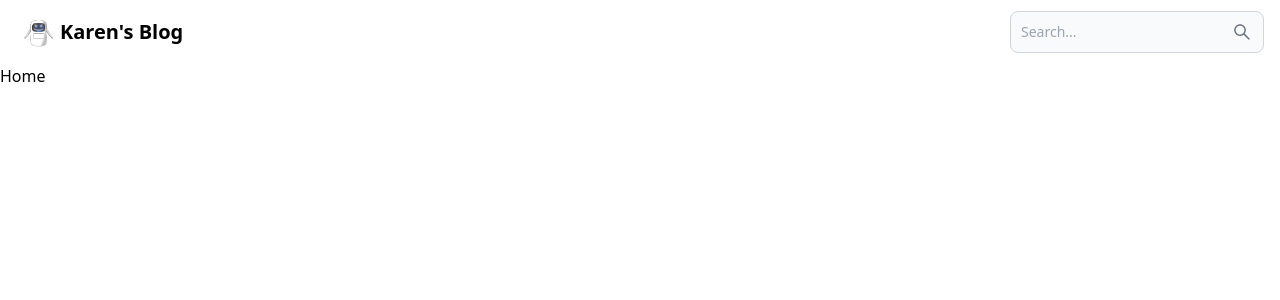
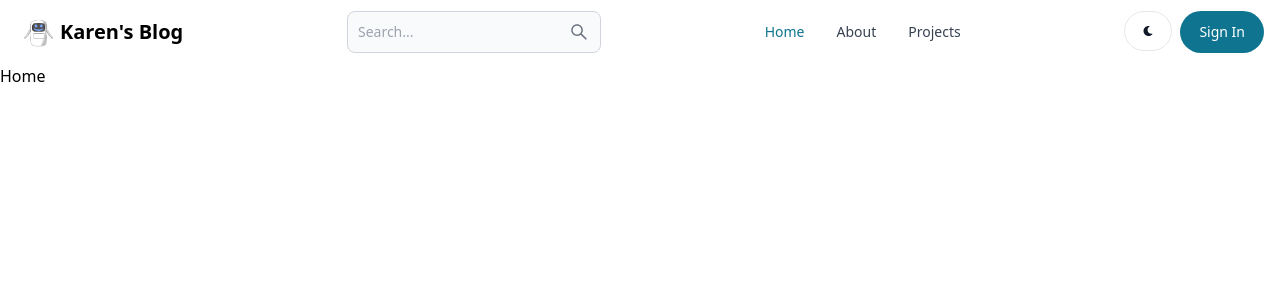
Before and after one commit to kzefram/KarenBlog, a React (Vite) app in the folder client/: page / in a window 1280 px wide. Shown: the top 300 px of the page. Built offline with nearby package versions, Linux system fonts and the light colour scheme.

Commit message:
created the header with menu, title, dark mode button, sign-in and hamburger menu

```diff
--- a/client/src/components/Header.jsx
+++ b/client/src/components/Header.jsx
@@ -1,10 +1,12 @@
-import { Navbar, TextInput } from 'flowbite-react';
-import { Link } from 'react-router-dom';
+import { Navbar, TextInput, Button } from 'flowbite-react';
+import { Link, useLocation } from 'react-router-dom';
 import { AiOutlineSearch } from 'react-icons/ai';
+import { FaMoon } from 'react-icons/fa';
 
 export default function Header() {
+  const path = useLocation().pathname;
   return (
-    <Navbar>
+    <Navbar className='bg:{gray-200}'>
       <Link to='/' className='self-center whitespace-nowrap text-sm sm:text-xl flex font-semibold dark:white'>
         <span><img className='h-11' src="./src/assets/DesignNoBack.png" alt="Robot Logo" /></span>
         <span className='justify-center content-center'>Karen's Blog</span>
@@ -14,8 +16,34 @@ export default function Header() {
           placeholder='Search...'
           type='text'
           rightIcon={AiOutlineSearch }
+          className='hidden lg:inline'
         />
       </form>
+      <Button className='w-12 h-10 lg:hidden' color='gray' pill>
+        <AiOutlineSearch />
+      </Button>
+      <div className='flex gap-2 md:order-2'>
+        <Button className='w-12 h-10 hidden sm:inline' color='gray' pill>
+          <FaMoon />
+        </Button>
+        <Link to='/signin'>
+          <Button  pill>
+            Sign In
+          </Button>
+        </Link>
+        <Navbar.Toggle />
+      </div>
+      <Navbar.Collapse>
+        <Navbar.Link active={path === '/'} as={'div'}>
+          <Link to='/'>Home</Link>
+        </Navbar.Link >
+        <Navbar.Link active={path === '/about'} as={'div'}>
+          <Link to='/about'>About</Link>
+        </Navbar.Link>
+        <Navbar.Link active={path === '/projects'} as={'div'}>
+          <Link to='/projects'>Projects</Link>
+        </Navbar.Link>
+      </Navbar.Collapse>
     </Navbar>
   )
 }
```
